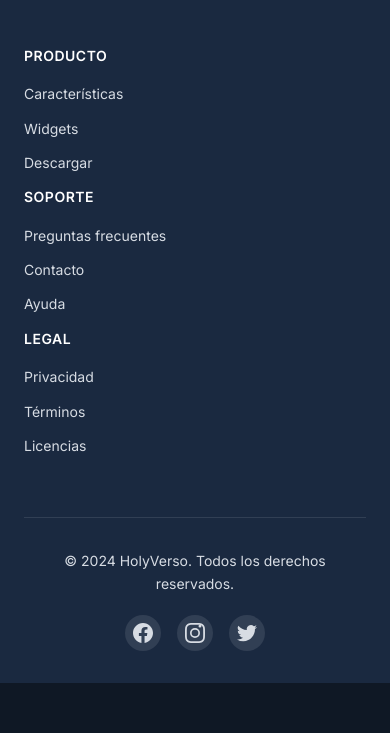
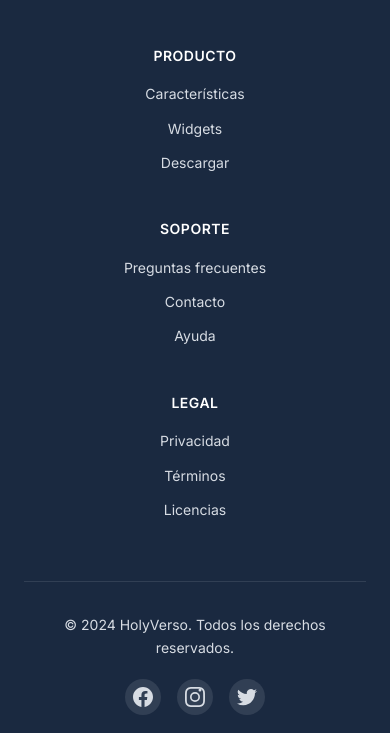
Before and after one commit to DevAlexandreCR/holy-back, a website: page web/index.html in a window 390 px wide. Shown: the part 7641-8374 px from the top of the page. Before the commit the page ends 8324 px from the top, so only its background shows below. Drawn offline with Linux system fonts and the light colour scheme; animation ran at ten frames a second.

Commit message:
feat: update footer layout to use flexbox for improved responsiveness and alignment

```diff
--- a/web/styles.css
+++ b/web/styles.css
@@ -849,10 +849,18 @@ body {
 }
 
 .footer-content {
-    display: grid;
-    grid-template-columns: 1.5fr 1fr 1fr 1fr;
+    display: flex;
+    justify-content: space-between;
+    align-items: flex-start;
     gap: 48px;
     margin-bottom: 48px;
+}
+
+.footer-links {
+    display: flex;
+    gap: 48px;
+    flex: 1;
+    justify-content: flex-end;
 }
 
 .footer-brand {
@@ -954,7 +962,18 @@ body {
     }
 
     .footer-content {
-        grid-template-columns: repeat(2, 1fr);
+        flex-direction: column;
+        align-items: center;
+        text-align: center;
+    }
+
+    .footer-links {
+        width: 100%;
+        justify-content: space-around;
+    }
+
+    .footer-brand {
+        text-align: center;
     }
 }
 
@@ -985,7 +1004,15 @@ body {
     }
 
     .footer-content {
-        grid-template-columns: 1fr;
+        flex-direction: column;
+        align-items: center;
+        text-align: center;
+    }
+
+    .footer-links {
+        flex-direction: column;
+        gap: 32px;
+        align-items: center;
     }
 
     .footer-bottom {
```
